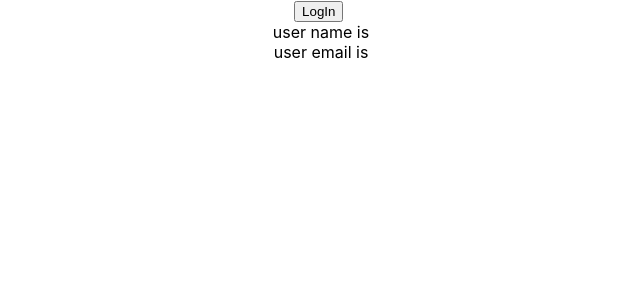
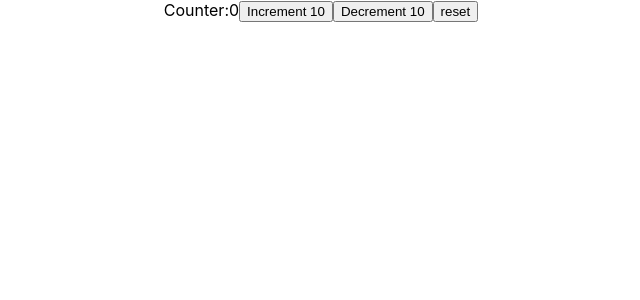
Before and after one commit to msateesh900/react-typescript, a React (Create React App) app: page / in a window 1280 px wide. Shown: the top 300 px of the page, without its empty margins (319-959 px from the left). Built offline with nearby package versions, Linux system fonts and the light colour scheme.

Commit message:
Added useReducer typescript Counter Example

```diff
--- a/src/App.tsx
+++ b/src/App.tsx
@@ -7,6 +7,7 @@
 import Oscar from "./components/Oscar"
 import Person from "./components/Person"
 import PersonList from "./components/PersonList"
+import { Counter } from "./components/state/Counter"
 import { LoggedIn } from "./components/state/LoggedIn"
 import { User } from "./components/state/User"
 import Status from "./components/Status"
@@ -53,7 +54,8 @@
       /> */}
       {/* <Container style={{ border: "1px solid black", padding: "1rem" }} /> */}
       {/* <LoggedIn /> */}
-      <User />
+      {/* <User /> */}
+      <Counter />
     </div>
   )
 }
--- /dev/null
+++ b/src/components/state/Counter.tsx
@@ -0,0 +1,40 @@
+import { useReducer } from "react"
+
+type CounterState = {
+  count: number
+}
+type CounterAction = {
+  type: "increment" | "decrement" | "reset"
+  payload: number
+}
+
+const initialState = { count: 0 }
+
+const reducer = (state: CounterState, action: CounterAction) => {
+  switch (action.type) {
+    case "increment":
+      return { count: state.count + action.payload }
+    case "decrement":
+      return { count: state.count - action.payload }
+    case "reset":
+      return initialState
+      defeault: return state
+  }
+}
+export const Counter = () => {
+  const [state, dispatch] = useReducer(reducer, initialState)
+  return (
+    <>
+      Counter:{state.count}
+      <button onClick={() => dispatch({ type: "increment", payload: 10 })}>
+        Increment 10
+      </button>
+      <button onClick={() => dispatch({ type: "decrement", payload: 10 })}>
+        Decrement 10
+      </button>
+      <button onClick={() => dispatch({ type: "reset", payload: 0 })}>
+        reset
+      </button>
+    </>
+  )
+}
```
